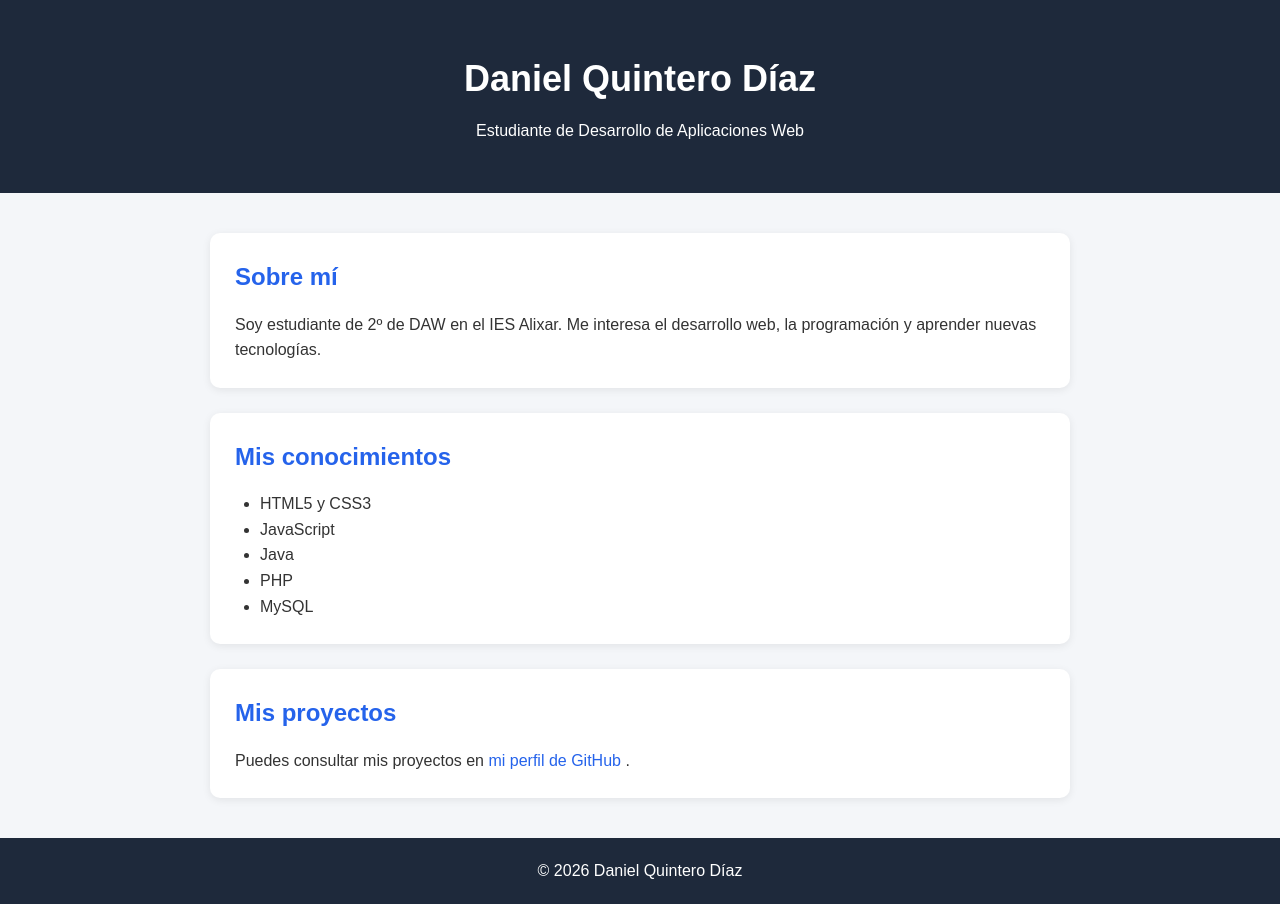
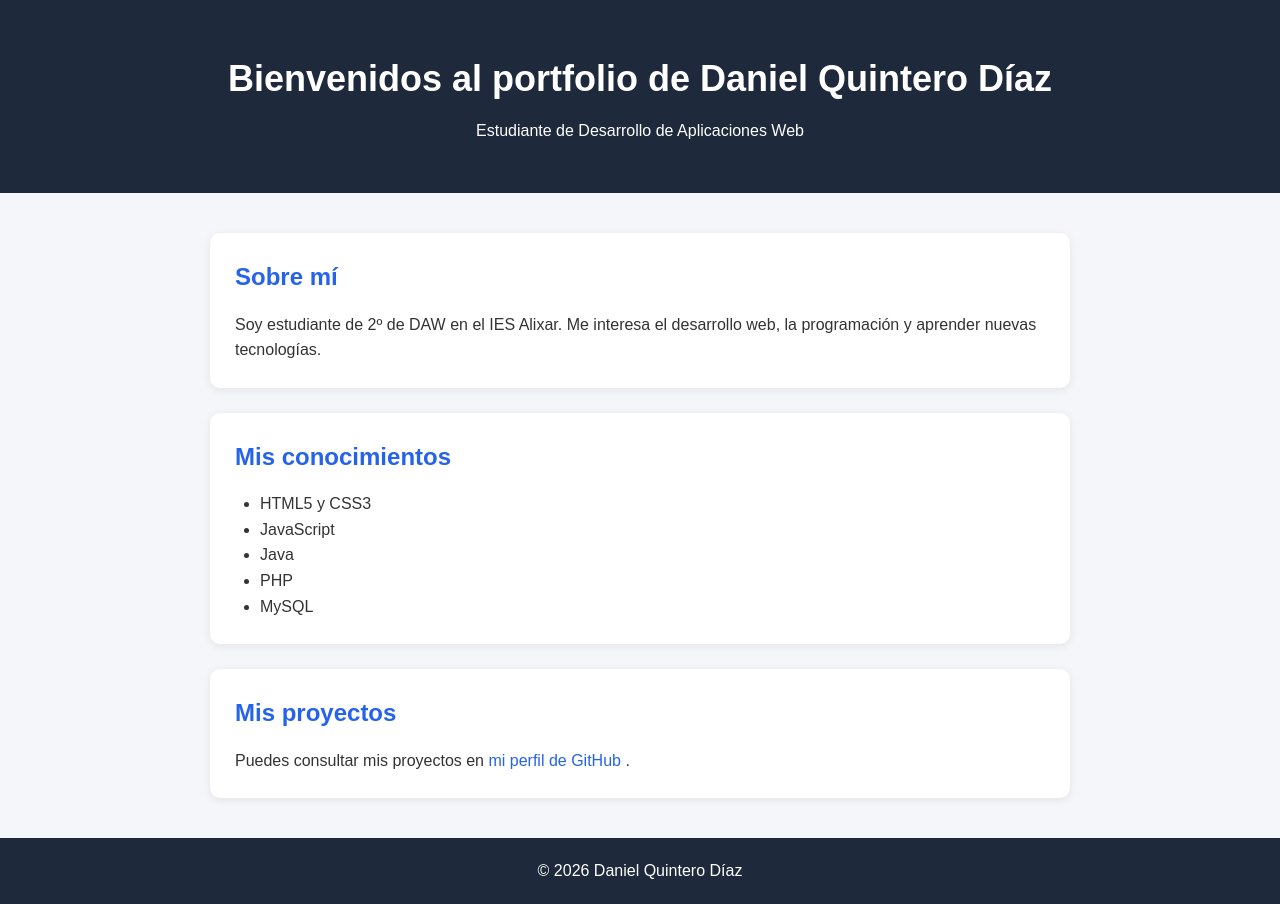
Before and after one commit to Danielqd07/daw2-git-portfolio, a plain HTML site: page index.html in a window 1280 px wide. Drawn offline with Linux system fonts and the light colour scheme.

Commit message:
feat: modificar titulo principal

```diff
--- a/index.html
+++ b/index.html
@@ -10,7 +10,7 @@
 <body>
 
     <header>
-        <h1>Daniel Quintero Díaz</h1>
+        <h1>Bienvenidos al portfolio de Daniel Quintero Díaz</h1>
         <p>Estudiante de Desarrollo de Aplicaciones Web</p>
     </header>
 
```
